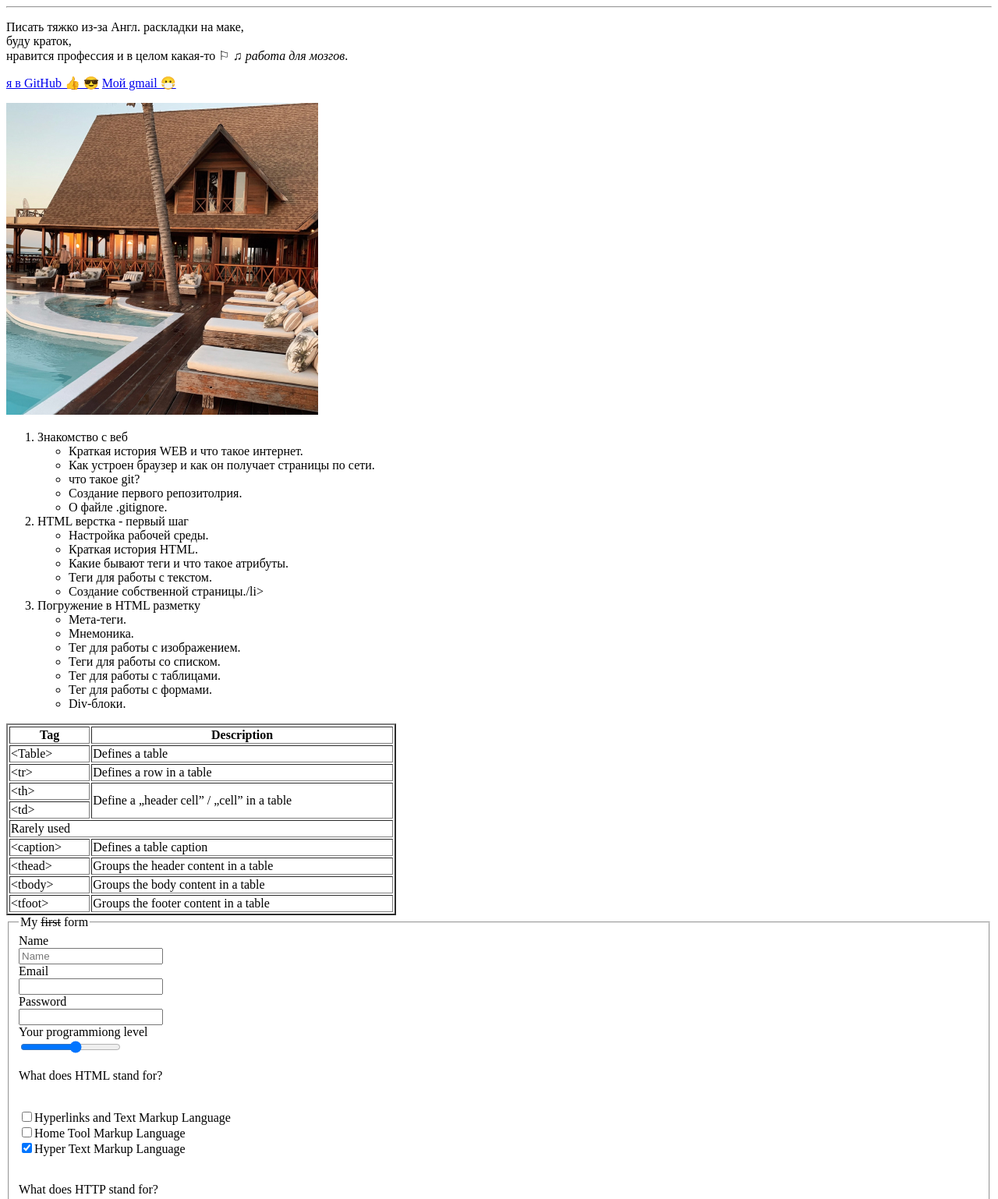
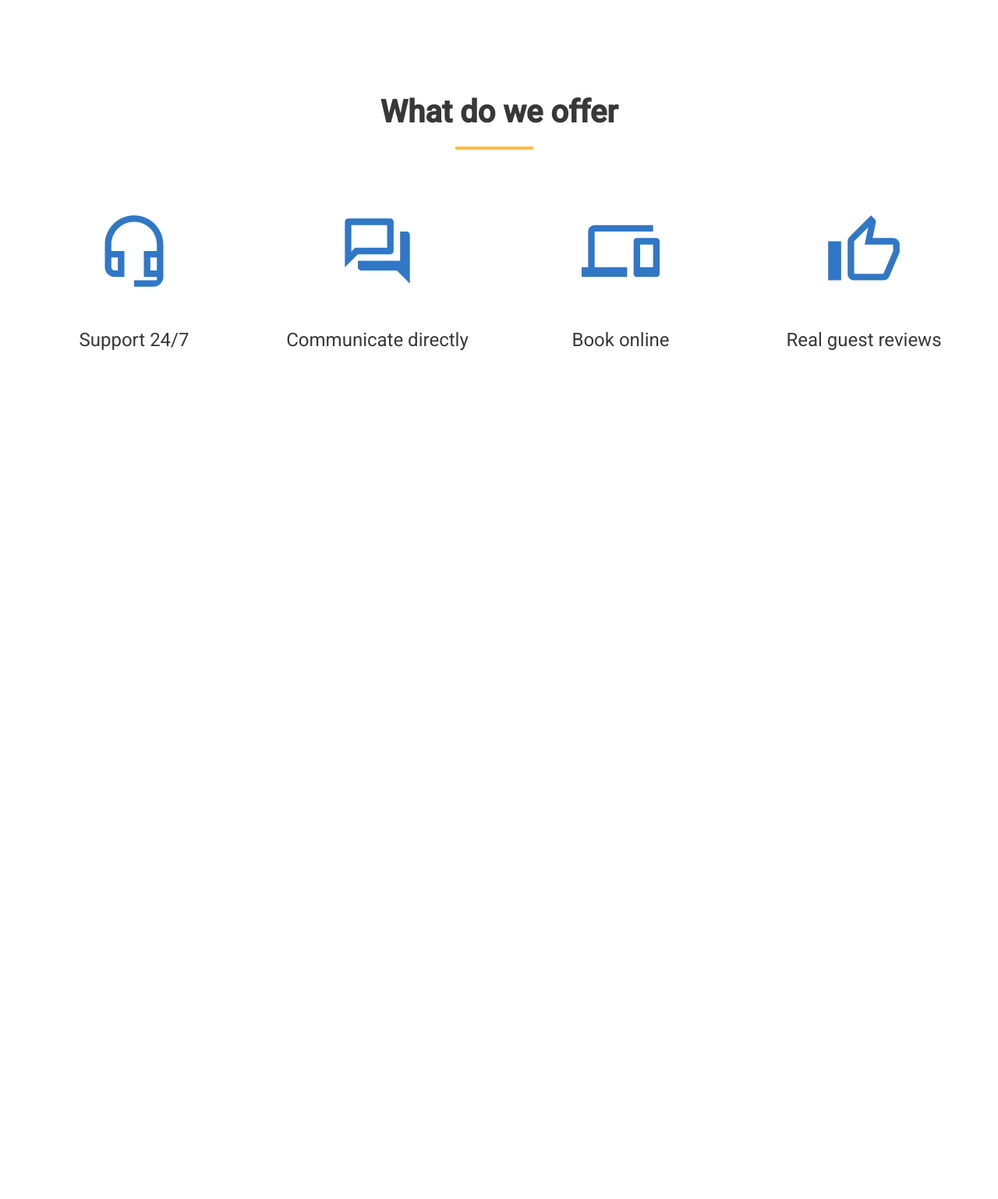
Before and after one commit to Mentavr/if-html, a plain HTML site: page index.html in a window 1280 px wide. Shown: the top 1538 px of the page at 78% size. After the commit the page ends 800 px from the top, so only its background shows below. Drawn offline with Linux system fonts and the light colour scheme.

Commit message:
add html-What do we offer, homework 4 + BEM

```diff
--- /dev/null
+++ b/css/style.css
@@ -0,0 +1,113 @@
+:root{
+    --basic-width:1232px;
+    --special-yellow:#F5BD41;
+    --text-color:#383838;
+    --basic-white:#FFFFFF;
+}
+.center {
+    margin: 0 auto;
+    max-width: var(--basic-width);
+}
+.page {
+    height: 100%;
+    max-width: 1440px;
+}
+.page__body{
+    font-family:"Roboto", Arial, sans-serif;
+    font-style: normal;
+    font-weight: normal;
+    margin: 0;
+}
+.content_text{
+    font-size:24px;
+    font-style: normal;
+    font-weight:normal;
+    line-height:28px;
+    color: var(--basic-white);
+    text-decoration: none;
+}
+.company__title_text{
+    font-style: normal;
+    font-size: 40px;
+    font-weight: 47px;
+    color: var(--text-color);
+    text-align:center;
+    }
+.company__title-chek::before{
+    content:"";
+    width: 100px;
+    height: 4px;
+    background-color: var(--special-yellow);
+    position: absolute;
+    bottom: 80px;
+    left:560px;
+    }
+/*main homework*/
+
+.main{
+    width: 100%;
+}
+.services{
+    margin-bottom: 120px;
+}
+.services__company__offer_text_p{
+    padding: 0;
+    margin:0;
+    padding-top: 120px;
+    margin-bottom: 105px;
+    text-align: center;
+
+}
+.services__company__title__wrapper{
+    width: 100%;
+    height: max-content;
+    position: relative;
+    display: flex;
+    justify-content: center;
+    align-items: center;
+
+}
+.services__company__list{
+    margin: 0;
+    padding: 0;
+    display: flex;
+    justify-content: space-between;
+    position: relative;
+}
+.services__company__item{
+    min-height: 178px;
+    min-width: 296px;
+    list-style: none;
+    display: flex;
+    flex-direction: column;
+    justify-content: space-between;
+    align-items: center;
+}
+.services__icon__wrapper{
+    width:120px;
+    height: 120px;
+    position: relative;
+}
+.services__icon{
+    width: 100%;
+    height: 100%;
+    position: absolute;
+    left:10px;
+}
+.services__icon1{
+    background:url("../img/support-icon.svg") no-repeat;
+}
+.services__icon2{
+    background:url("../img/forum-icon.svg") no-repeat;
+}
+.services__icon3{
+    background:url("../img/device-icon.svg") no-repeat;
+}
+.services__icon4{
+    background:url("../img/reviews-icon.svg") no-repeat;
+}
+.site__navigation{
+    color: var(--text-color);
+    padding: 0;
+    margin: 0;
+}
--- a/index.html
+++ b/index.html
@@ -1,145 +1,54 @@
 <!DOCTYPE html>
 <html lang="en">
 
-<head>
+<head class="page">
     <meta charset="UTF-8">
     <meta name="viewport" content="width=device-width, initial-scale=1.0">
-    <title>Document</title>
+    <link href="https://fonts.googleapis.com/css2?family=Roboto:wght@100;400;500&display=swap" rel="stylesheet">
+    <link href="./css/style.css" rel="stylesheet">
+    <title>What do we offer</title>
 </head>
 
-<body>
-    <hr>
-    <p>Писать тяжко из-за Англ.
-        раскладки на маке,<br>
-        буду краток,<br>
-        нравится профессия и в целом какая-то
-        &#9872; &#9835;
-        <em>работа для мозгов</em>.</p>
-    <p>
-        <a href="https://github.com/Mentavr">я в GitHub &#128077; &#128526;</a>
-        <a href="https://vulver94@gmail.com">Мой gmail &#128567;</a>
-    </p>
-    <img src="./img/image-bali.jpg" width="400" height="400" alt="image hotel bali">
-    <ol>
-        <li>
-            Знакомство с веб
-            <ul>
-                <li>Краткая история WEB и что такое интернет.</li>
-                <li>Как устроен браузер и как он получает страницы по сети.</li>
-                <li>что такое git?</li>
-                <li>Создание первого репозитолрия.</li>
-                <li>О файле .gitignore.</li>
-            </ul>
-        </li>
-        <li>
-            HTML верстка - первый шаг
-            <ul>
-                <li>Настройка рабочей среды.</li>
-                <li>Краткая история HTML.</li>
-                <li> Какие бывают теги и что такое атрибуты.</li>
-                <li>Теги для работы с текстом.</li>
-                <li>Создание собственной страницы./li>
-            </ul>
-        </li>
-        <li>
-            Погружение в HTML разметку
-            <ul>
-                <li>Мета-теги.</li>
-                <li>Мнемоника.</li>
-                <li>Тег для работы с изображением.</li>
-                <li>Теги для работы со списком.</li>
-                <li>Тег для работы с таблицами.</li>
-                <li>Тег для работы с формами.</li>
-                <li>Div-блоки.</li>
-            </ul>
-        </li>
-    </ol>
-    <table border="2" width="500">
-        <thead>
-            <tr>
-                <th>Tag</th>
-                <th>Description</th>
-            </tr>
-        </thead>
-        <tbody>
-            <tr>
-                <td>&lt;Table&gt;</td>
-                <td>Defines a table</td>
-            </tr>
-            <tr>
-                <td>&lt;tr&gt;</td>
-                <td>Defines a row in a table</td>
-            </tr>
-            <tr>
-                <td>&lt;th&gt;</td>
-                <td rowspan="2">Define a &#8222;header cell&#8221; / &#8222;cell&#8221; in a table</td>
-            </tr>
-            <tr>
-                <td>&lt;td&gt;</td>
-            </tr>
-            <tr>
-                <td colspan="2">Rarely used</td>
-            </tr>
-            <tr>
-                <td>&lt;caption&gt;</td>
-                <td>Defines a table caption</td>
-            </tr>
-            <tr>
-                <td>&lt;thead&gt;</td>
-                <td>Groups the header content in a table</td>
-            </tr>
-            <tr>
-                <td>&lt;tbody&gt;</td>
-                <td>Groups the body content in a table</td>
-            </tr>
-            <tr>
-                <td>&lt;tfoot&gt;</td>
-                <td>Groups the footer content in a table</td>
-            </tr>
-        </tbody>
-    </table>
-    <form action="http://localhost:63343/?name=Andrew&email=andrei%40intellectfox.by&password=12345678&level=10&html=on&http=on&comment=Blablabla...&select_html=3" method="get">
-        <fieldset>
-            <legend>My <del>first</del> form</legend>
-            <label for="logo">Name</label><br>
-            <input type="text" name="user-name" id="logo" placeholder="Name" required><br>
-            <label for="mail">Email</label><br>
-            <input type="email" name="user-mail" id="mail" required><br>
-            <label for="password">Password</label><br>
-            <input type="password" name="user-password" id="password" required><br>
-            <label for="volume">Your programmiong level</label><br>
-            <input type="range" name="volume" id="volume" min="1" max="10"><br>
-            <p>What does HTML stand for?</p>
-            <br>
-            <label for="answer-box1"><input type="checkbox" name="option1" id="answer-box1" value="a1">Hyperlinks and
-                Text Markup Language</label><br>
-            <label for="answer-box2"><input type="checkbox" name="option2" id="answer-box2" value="a2">Home Tool Markup
-                Language</label><br>
-            <label for="answer-box3"><input type="checkbox" name="option3" id="answer-box3" value="a3" checked>Hyper
-                Text Markup Language</label><br>
-            <br>
-            <p>What does HTTP stand for?</p>
-            <br>
-            <label for="answer-rad1"><input type="radio" name="HTTP-stand" value="a1" id="answer-rad1">Hyper Text
-                Translate Protocok</label><br>
-            <label for="answer-rad2"><input type="radio" name="HTTP-stand" value="a2" id="answer-rad2">Hyper Text
-                Transmission Protocol</label><br>
-            <label for="answer-rad3"><input type="radio" name="HTTP-stand" value="a3" id="answer-rad3" checked>Hyper
-                Text Transfer Protocol</label><br>
-            <label for="user-comment">Comment</label><br>
-            <textarea id="user-comment" value="comment" maxlength="500" name="text-comment"
-                placeholder="Comment"></textarea><br>
-            <label for="answer-option">What does HTML stand for?</label><br>
-            <input list="answer-option" name="answer-html">
-            <datalist id="answer-option"><br>
-                <option>Your answer</option>
-                <option>No answer</option>
-            </datalist> <br>
-            <br>
-            <input type="submit" value="Send" name="submit-form">
-        </fieldset>
-    </form>
-    <hr>
+<body class="page__body">
+    <main class="main">
+        <section class="services">
+            <div class="services__company__wrapper center">
+                <div class="services__company__title__wrapper ">
+                    <h1 class="company__title_text services__company__offer_text_p company__title-chek">What do we offer</h1>
+                </div>
+                <ul class="services__company__list">
+                    <li class="services__company__item">
+                        <div class="services__icon__wrapper">
+                            <div class="services__icon1 services__icon">
+                            </div>
+                        </div>
+                        <p class="content_text site__navigation">Support 24/7</p>
+                    </li>
+                    <li class="services__company__item">
+                        <div class="services__icon__wrapper">
+                            <div class="services__icon2 services__icon">
+                            </div>
+                        </div>
+                        <p class="content_text site__navigation">Communicate directly</p>
+                    </li>
+                    <li class="services__company__item ">
+                        <div class="services__icon__wrapper">
+                            <div class="services__icon3 services__icon">
+                            </div>
+                        </div>
+                        <p class="content_text site__navigation">Book online</p>
+                    </li>
+                    <li class="services__company__item">
+                        <div class="services__icon__wrapper">
+                            <div class="services__icon4 services__icon">
+                            </div>
+                        </div>
+                        <p class="content_text site__navigation">Real guest reviews</p>
+                    </li>
+                </ul>
+            </div>
+        </section>
+    </main>
 </body>
 
 </html>
```
Also changed, not shown: img/device-icon.svg (added), img/forum-icon.svg (added), img/reviews-icon.svg (added), img/support-icon.svg (added).
